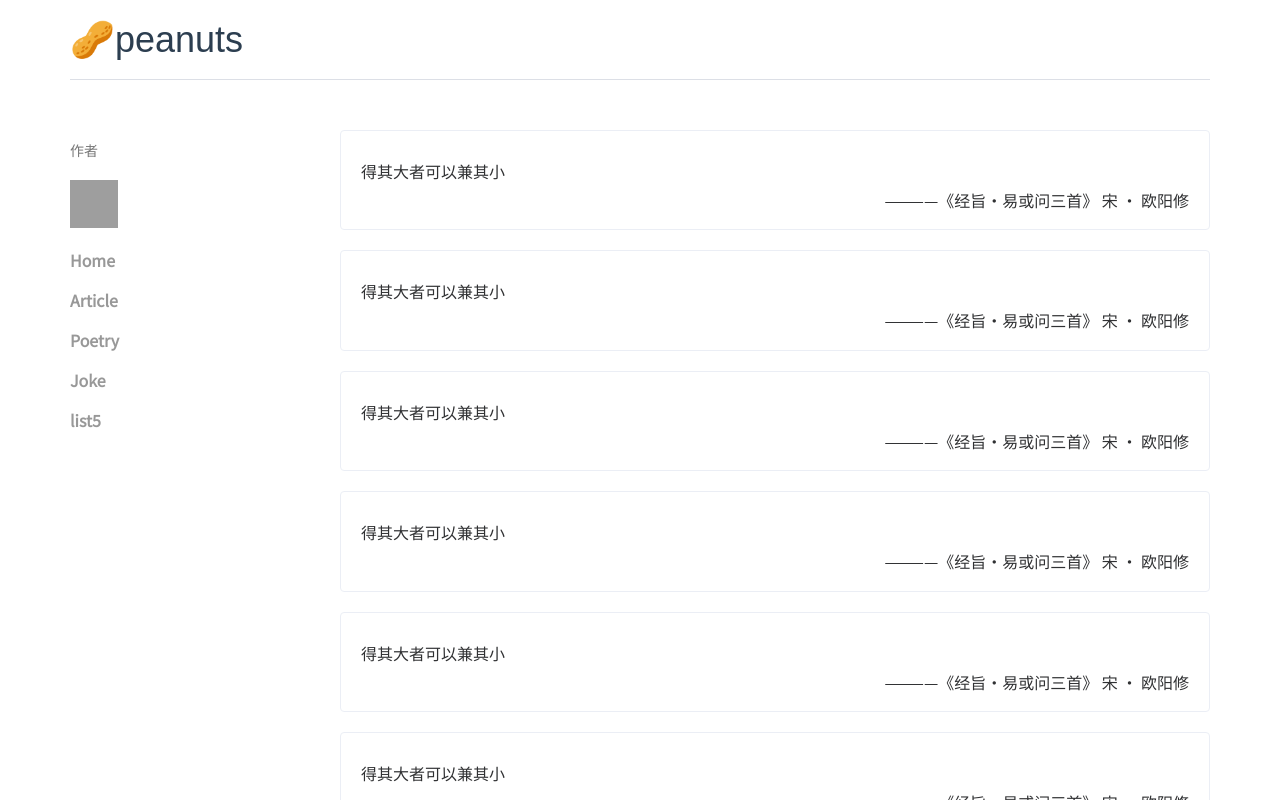
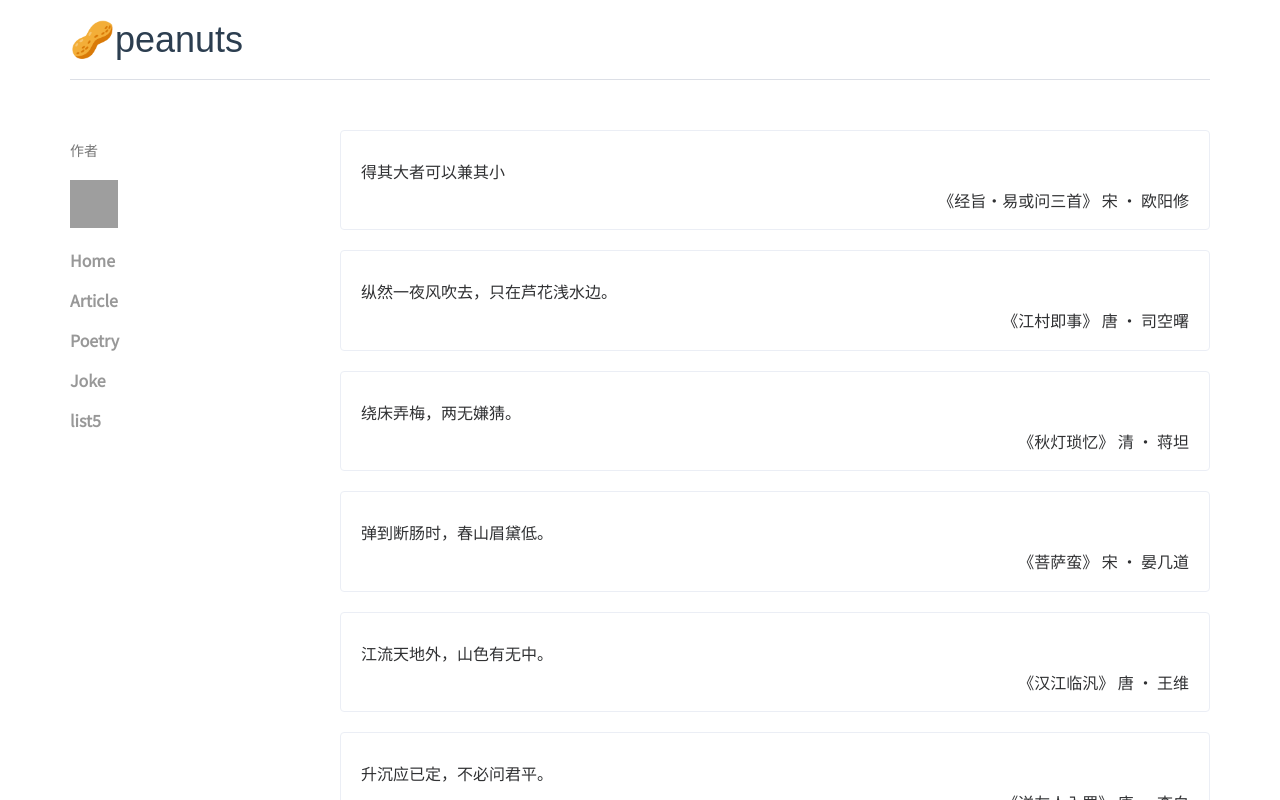
Before and after one commit to Zhou1eezZZ/peanut-world, a Vue app: page /#/ in a window 1280 px wide. Both pictures are taken after a click on the item "Poetry". Built offline with nearby package versions, Linux system fonts and the light colour scheme; grey boxes are pictures that could not be loaded; a web font is replaced by a local one.

Commit message:
添加头像的github跳转。添加诗词js。添加切换过渡效果。

```diff
--- a/src/App.vue
+++ b/src/App.vue
@@ -13,6 +13,8 @@
                 src="https://avatars1.githubusercontent.com/u/30221853?s=460&v=4"
                 alt="avator"
                 class="avator"
+                title="前往作者github主页"
+                @click="clickToGithub"
               >
               <ul>
                 <router-link
@@ -45,7 +47,13 @@
           </el-scrollbar>
           <div class="page-content-container">
             <section class="main-content">
-              <router-view />
+              <transition
+                name="fade"
+                mode="out-in"
+                appear
+              >
+                <router-view />
+              </transition>
             </section>
           </div>
         </div>
@@ -61,6 +69,11 @@ export default {
   name: 'App',
   components: {
     myNav
+  },
+  methods: {
+    clickToGithub() {
+      window.open('https://github.com/Zhou1eezZZ')
+    }
   }
 }
 </script>
@@ -104,6 +117,7 @@ export default {
               width: 48px;
               height: 48px;
               margin: 10px 0;
+              cursor: pointer;
             }
             ul{
               transition: opacity .3s;
@@ -144,4 +158,11 @@ export default {
 /deep/ .el-scrollbar__wrap{
   overflow-x: hidden;
 }
+.fade-enter-active,
+.fade-leave-active {
+  transition: opacity 0.5s;
+}
+.fade-enter, .fade-leave-to /* .fade-leave-active below version 2.1.8 */ {
+  opacity: 0;
+}
 </style>
--- a/src/assets/poetry.js
+++ b/src/assets/poetry.js
@@ -6,82 +6,82 @@ const poetry = [
     dynasty: '宋'
   },
   {
-    content: '得其大者可以兼其小',
-    title: '经旨·易或问三首',
-    author: '欧阳修',
+    content: '纵然一夜风吹去，只在芦花浅水边。',
+    title: '江村即事',
+    author: '司空曙',
+    dynasty: '唐'
+  },
+  {
+    content: '绕床弄梅，两无嫌猜。',
+    title: '秋灯琐忆',
+    author: '蒋坦',
+    dynasty: '清'
+  },
+  {
+    content: '弹到断肠时，春山眉黛低。',
+    title: '菩萨蛮',
+    author: '晏几道',
     dynasty: '宋'
   },
   {
-    content: '得其大者可以兼其小',
-    title: '经旨·易或问三首',
-    author: '欧阳修',
+    content: '江流天地外，山色有无中。',
+    title: '汉江临汎',
+    author: '王维',
+    dynasty: '唐'
+  },
+  {
+    content: '升沉应已定，不必问君平。',
+    title: '送友人入蜀',
+    author: '李白',
+    dynasty: '唐'
+  },
+  {
+    content: '江城如画里，山晚望晴空。',
+    title: '秋登宣城血朓北楼',
+    author: '李白',
+    dynasty: '唐'
+  },
+  {
+    content: '寒夜客来茶当酒，竹炉汤沸火初红。',
+    title: '寒夜',
+    author: '杜耒',
     dynasty: '宋'
   },
   {
-    content: '得其大者可以兼其小',
-    title: '经旨·易或问三首',
-    author: '欧阳修',
+    content: '酒斟时、须满十分。',
+    title: '行香子·述怀',
+    author: '苏轼',
     dynasty: '宋'
   },
   {
-    content: '得其大者可以兼其小',
-    title: '经旨·易或问三首',
-    author: '欧阳修',
+    content: '月明光光星欲坠，欲来不来早语我。',
+    title: '地驱乐歌',
+    author: '无名氏',
+    dynasty: '南北朝'
+  },
+  {
+    content: '侬作北辰星，千年无转移。欢行白日心，朝东暮还西。',
+    title: '子夜歌',
+    author: '子夜',
+    dynasty: '晋'
+  },
+  {
+    content: '春宵一刻值千金，花有清香月有阴。',
+    title: '春夜',
+    author: '苏轼',
     dynasty: '宋'
   },
   {
-    content: '得其大者可以兼其小',
-    title: '经旨·易或问三首',
-    author: '欧阳修',
-    dynasty: '宋'
+    content: '圣人无常师。',
+    title: '师说',
+    author: '韩愈',
+    dynasty: '唐'
   },
   {
-    content: '得其大者可以兼其小',
-    title: '经旨·易或问三首',
-    author: '欧阳修',
-    dynasty: '宋'
-  },
-  {
-    content: '得其大者可以兼其小',
-    title: '经旨·易或问三首',
-    author: '欧阳修',
-    dynasty: '宋'
-  },
-  {
-    content: '得其大者可以兼其小',
-    title: '经旨·易或问三首',
-    author: '欧阳修',
-    dynasty: '宋'
-  },
-  {
-    content: '得其大者可以兼其小',
-    title: '经旨·易或问三首',
-    author: '欧阳修',
-    dynasty: '宋'
-  },
-  {
-    content: '得其大者可以兼其小',
-    title: '经旨·易或问三首',
-    author: '欧阳修',
-    dynasty: '宋'
-  },
-  {
-    content: '得其大者可以兼其小',
-    title: '经旨·易或问三首',
-    author: '欧阳修',
-    dynasty: '宋'
-  },
-  {
-    content: '得其大者可以兼其小',
-    title: '经旨·易或问三首',
-    author: '欧阳修',
-    dynasty: '宋'
-  },
-  {
-    content: '得其大者可以兼其小',
-    title: '经旨·易或问三首',
-    author: '欧阳修',
-    dynasty: '宋'
+    content: '耳闻之不如目见之，目见之不如足践之。',
+    title: '说苑·政理',
+    author: '刘向',
+    dynasty: '汉'
   }
 ]
 
--- a/src/components/Poetry.vue
+++ b/src/components/Poetry.vue
@@ -12,7 +12,7 @@
           {{ i.content }}
         </p>
         <p class="poetry-inscription">
-          {{ `————《${i.title}》 ${i.dynasty} · ${i.author}` }}
+          {{ `《${i.title}》 ${i.dynasty} · ${i.author}` }}
         </p>
       </el-card>
     </section>
```
Also changed, not shown: 12 other files (tests, documents, lock files or other folders).
